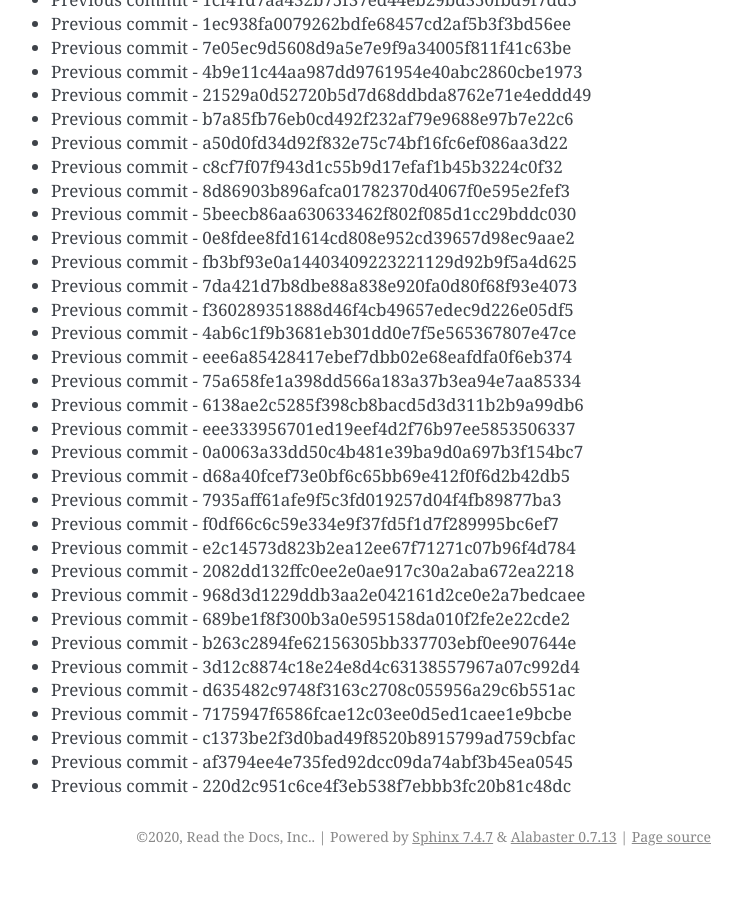
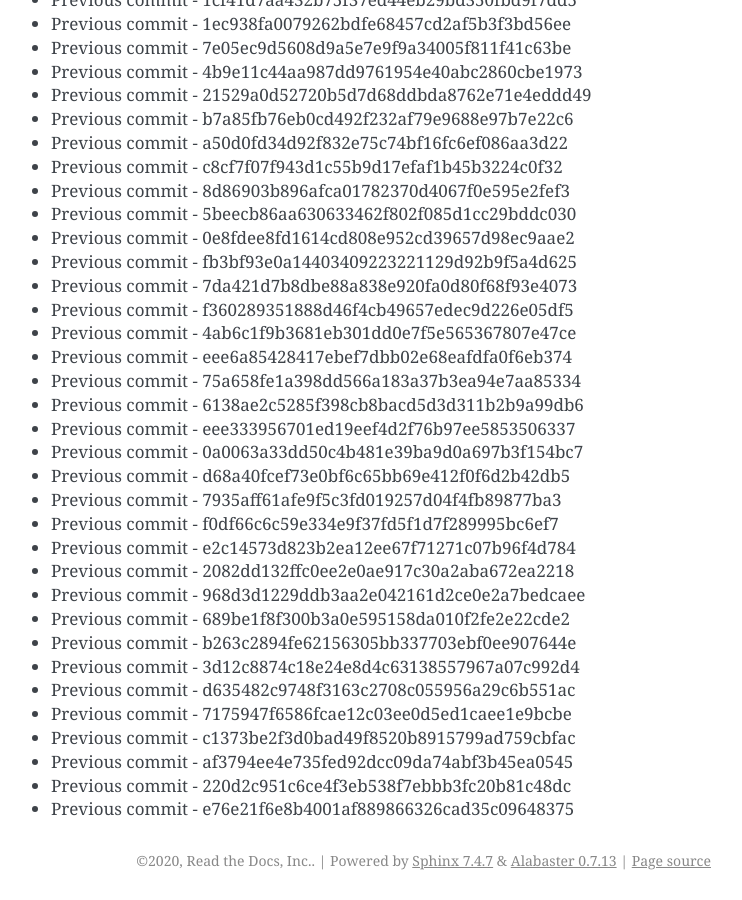
Before and after one commit to readthedocs/rtd-git-stresstest, a Sphinx documentation site: the page built from docs/updates.rst, in a window 1280 px wide and 900 px high, scrolled down 31377 px. Shown: the whole window, without its empty margins (399-1141 px from the left). Built offline with Sphinx 7.4.7, drawn with Linux system fonts in a browser that asks for light colours; before the commit the page ends 32253 px from its top, so only the background shows below that.

Commit message:
Generating commit from previous: e76e21f6e8b4001af889866326cad35c09648375

```diff
--- a/docs/updates.rst
+++ b/docs/updates.rst
@@ -1350,3 +1350,4 @@ It can be tested for any performance characteristics.
 * Previous commit - c1373be2f3d0bad49f8520b8915799ad759cbfac
 * Previous commit - af3794ee4e735fed92dcc09da74abf3b45ea0545
 * Previous commit - 220d2c951c6ce4f3eb538f7ebbb3fc20b81c48dc
+* Previous commit - e76e21f6e8b4001af889866326cad35c09648375
```
